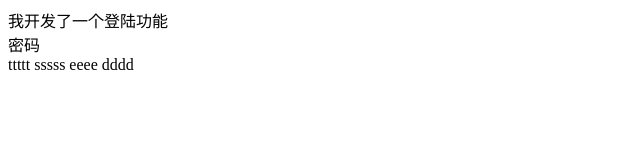
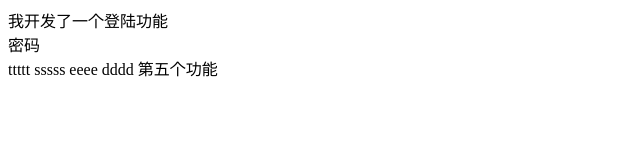
Before and after one commit to xiaocuicuui/test, a plain HTML site: page index3.html in a window 1280 px wide. Shown: the whole page, without its empty margins (0-640 px from the left). Drawn offline with Linux system fonts and the light colour scheme.

Commit message:
第五个功能

```diff
--- a/index3.html
+++ b/index3.html
@@ -12,6 +12,6 @@
 
     eeee
    dddd
-
+   第五个功能
 </body>
 </html>
```
